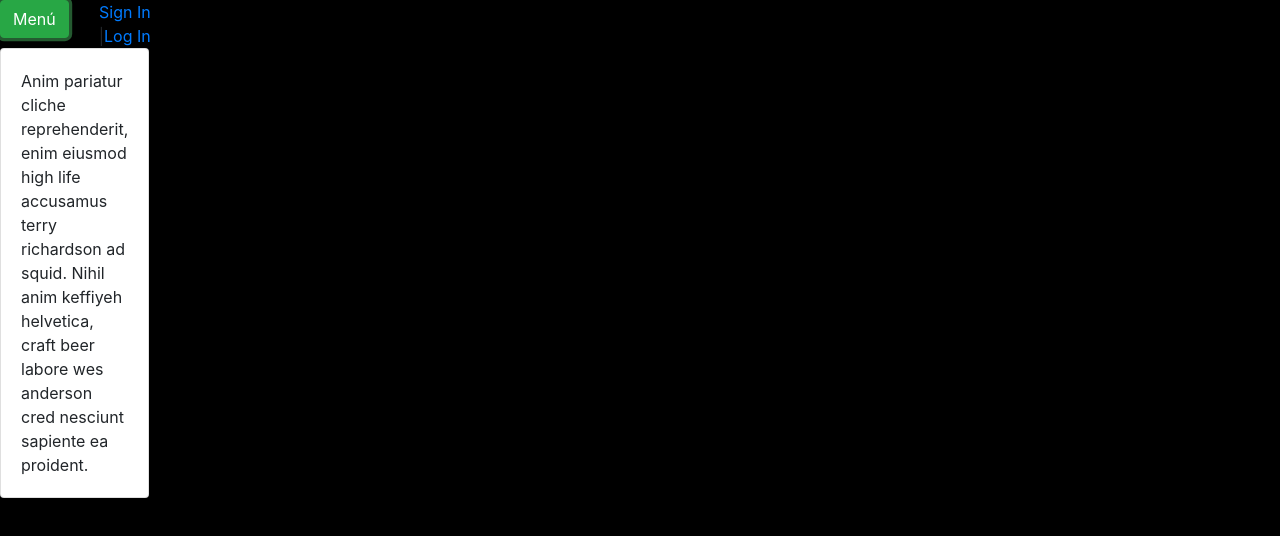
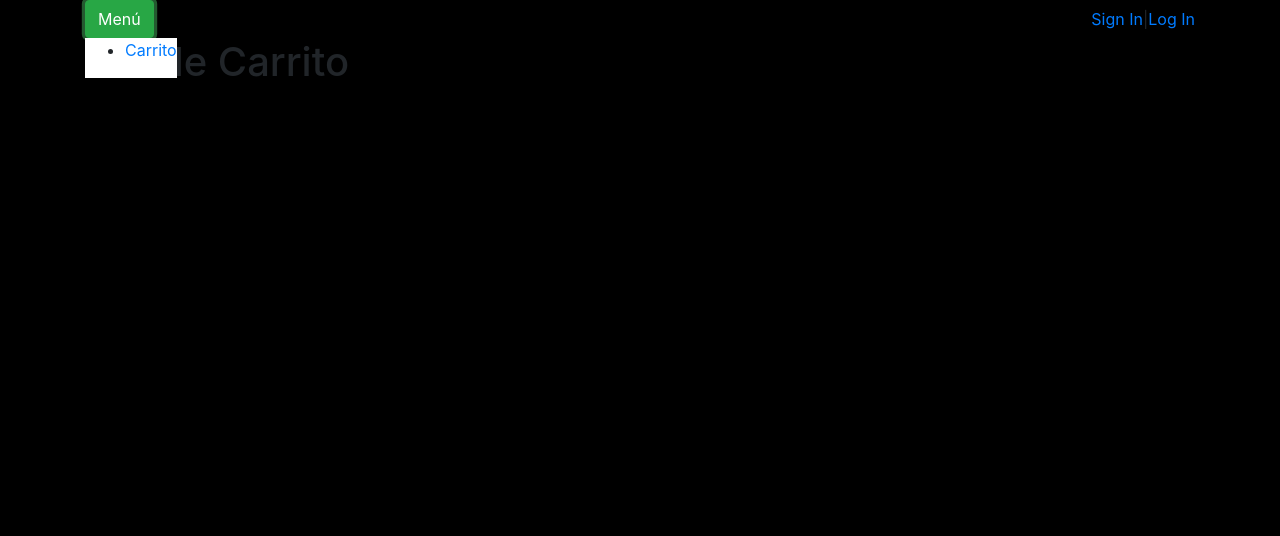
Before and after one commit to FedeSabaiz/tienda, a React (Create React App) app: page /carrito in a window 1280 px wide. Both pictures are taken after a click on the button "Menú". Shown: the top 536 px of the page. Built offline with nearby package versions, Linux system fonts and the light colour scheme.

Commit message:
Añadiendo el componente Carrito y alineando el header.

```diff
--- a/src/App.js
+++ b/src/App.js
@@ -1,6 +1,6 @@
 import React from 'react';
 
-import {BrowserRouter as Router, Route, Switch } from 'react-router-dom';
+import {BrowserRouter as Router, Route, Switch, Link } from 'react-router-dom';
 
 // Componentes del cliente
 
@@ -8,6 +8,7 @@ import MostrarCliente from './components/clientes/MostrarCliente';
 import EditarCliente from './components/clientes/EditarCliente';
 import NuevoCliente from './components/clientes/NuevoCliente';
 import Cliente from './components/clientes/Cliente';
+import Carrito from './components/clientes/Carrito';
 
 // Componentes del artesano/vendedor
 
@@ -31,15 +32,21 @@ function App() {
         <Router>
 
             <Header />
-            <div className="container-prin">
-                <div class="collapse" id="menucollapse">
-                    <div class="card card-body">
-                    Anim pariatur cliche reprehenderit, enim eiusmod high life accusamus terry richardson ad squid. Nihil anim keffiyeh helvetica, craft beer labore wes anderson cred nesciunt sapiente ea proident.
-                    </div>
-                </div>
+            <div className="container">
+                <nav class="collapse" id="menucollapse">
+                    <ul>
+                        <li>
+                            <Link to="./carrito">
+                                Carrito
+                            </Link>
+                        </li>
+                    </ul>
+                </nav>
                 <Switch>
                     <Route exact path="/artesanos" component={Artesanos} />
+
                     <Route exact path="/cliente" component={Cliente} />
+                    <Route exact path="/carrito" component={Carrito} />
 
                 </Switch>
             </div>
--- /dev/null
+++ b/src/components/clientes/Carrito.js
@@ -0,0 +1,12 @@
+import React from 'react';
+
+class Carrito extends React.Component {
+    state = {  }
+    render() {
+        return (
+            <h1>Desde Carrito</h1>
+         );
+    }
+}
+
+export default Carrito;
--- a/src/components/layout/Header.js
+++ b/src/components/layout/Header.js
@@ -3,9 +3,9 @@ import { Link } from 'react-router-dom';
 
 const Header = () => {
     return (
-        <div className="container-menu">
-            <div className="row">
-                <div className="col">
+        <div className="container">
+            <div className="row menu">
+                <div className="col-2">
 
                         <button class="btn btn-success" type="button" data-toggle="collapse" data-target="#menucollapse" aria-expanded="false" aria-controls="menucollapse">
                           Menú
@@ -13,8 +13,8 @@ const Header = () => {
 
                 </div>
 
-                <div className="col">
-                    <Link className="sesion">
+                <div className="col-4 sesion">
+                    <Link>
                       Sign In
                     </Link>
                     <span>|</span>
--- a/src/css/custom.scss
+++ b/src/css/custom.scss
@@ -6,19 +6,14 @@ body {
 }
 
 // Aquí se modifica el contenedor de los componentes diferentes a Header
-.container-prin {
-    position: absolute;
-}
 
-.container-menu {
-    display: flex;
-    // align-items: center;
-    // justify-content: center;
+.menu {
+    justify-content: space-between;
 }
 
 .sesion {
     display: flex;
-    align-items: flex-end;
+    align-items: center;
     justify-content: flex-end;
 }
 
@@ -27,6 +22,7 @@ body {
 #menucollapse {
     position: absolute;
     z-index: 100;
+    background: white;
 }
 
 // span.icon-bar {
```
